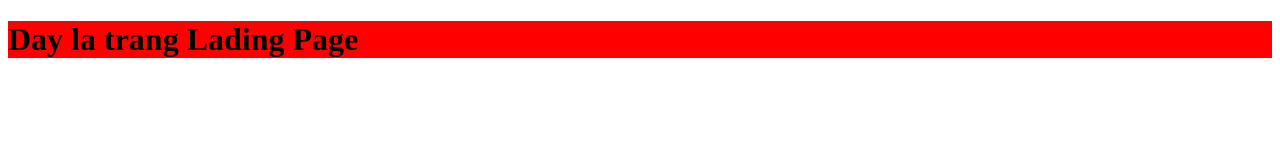
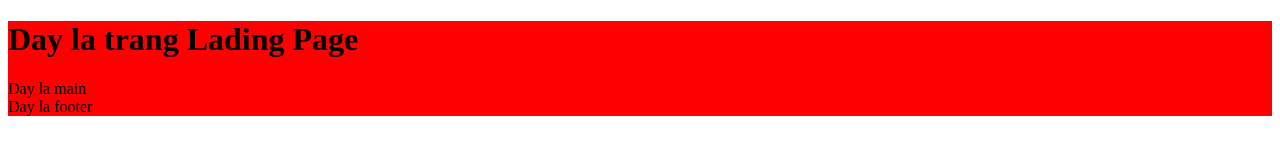
Before and after one commit to thanhnx9368/Landing-Page, a plain HTML site: page index.html in a window 1280 px wide. Drawn offline with Linux system fonts and the light colour scheme; files whose address does not match are found by name.

Commit message:
feat: edit homepage section main and footer

```diff
--- a/index.html
+++ b/index.html
@@ -12,6 +12,12 @@
 <body>
   <div class="home-page">
     <h1>Day la trang Lading Page</h1>
+    <main>
+      Day la main
+    </main>
+    <footer>
+      Day la footer
+    </footer>
   </div>
 </body>
 
```
